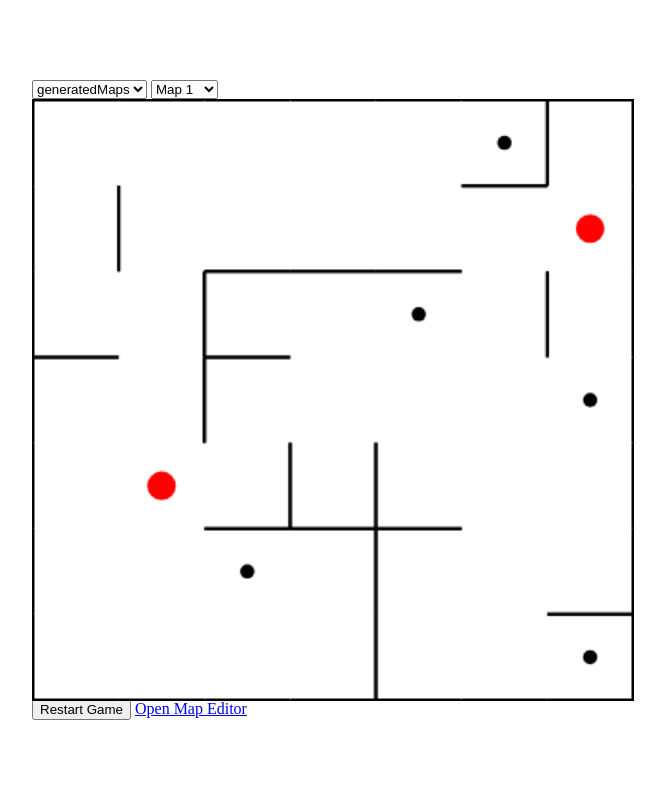
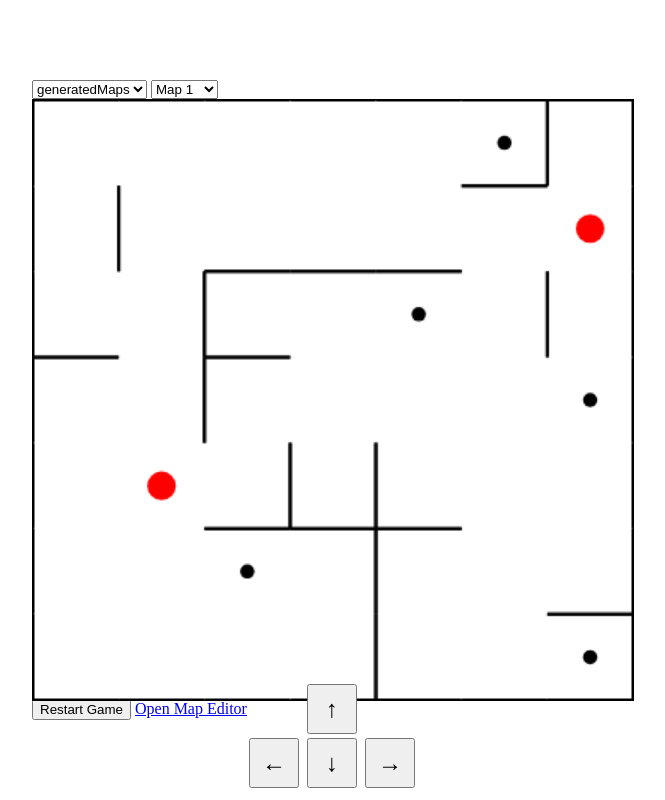
Before and after one commit to 485629/485629.github.io, a website: page index.html in a window 1280 px wide. Shown: the whole page, without its empty margins (308-973 px from the left). Drawn offline with Linux system fonts and the light colour scheme.

Commit message:
added arrows on screen

```diff
--- a/css/styles.css
+++ b/css/styles.css
@@ -45,6 +45,24 @@ body {
 #orientationSelector {
     display: flex;
     align-items: center; /* Align the label and selector vertically */
+}
+
+#gameControls {
+    position: fixed;
+    bottom: 10px;
+    left: 50%;
+    transform: translateX(-50%);
+    text-align: center;
+
+}
+
+.arrow-button {
+    width: 50px;
+    height: 50px;
+    font-size: 24px;
+    margin: 2px;
+    cursor: pointer;
+    /* background-color: lightblue; */
 }
 
 .grid-cell {
--- a/index.html
+++ b/index.html
@@ -21,9 +21,15 @@
             <button onclick="restartGame()">Restart Game</button>
             <div id="winMessage" style="display: none;">
                 <p>Congratulations, you won!</p>
-                <button onclick="restartGame()">Restart Game</button>
             </div>
             <a href="mapEdit.html">Open Map Editor</a>
+
+            <div id="gameControls">
+                <button id="up" class="arrow-button" onclick="move('up')">↑</button><br>
+                <button id="left" class="arrow-button" onclick="move('left')">←</button>
+                <button id="down" class="arrow-button" onclick="move('down')">↓</button>
+                <button id="right" class="arrow-button" onclick="move('right')">→</button>
+            </div>
         </div>
     </div>
 
--- a/src/main.js
+++ b/src/main.js
@@ -114,6 +114,11 @@ window.restartGame = function() {
     isGameRunning = true;
     document.getElementById('winMessage').style.display = 'none';
     gameStart(currentMap); // You'll need to define how to reinitialize your game
+};
+
+window.move = async function(orientation){
+    await handleKeyPressFunction(orientation);
+    handleGameCompletion();
 };
 
 
```
